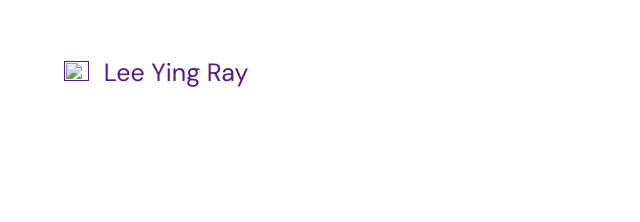
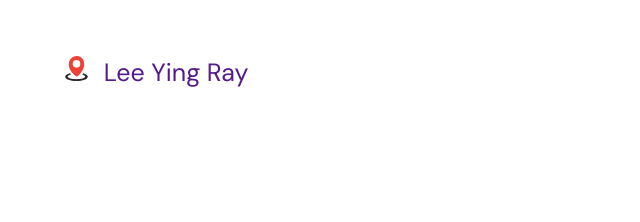
Before and after one commit to HigherGround189/Portfolio, a plain HTML site: page index.html in a window 1280 px wide. Shown: the top 222 px of the page, 0-640 px from the left. Drawn offline with nearby package versions, Linux system fonts and the light colour scheme.

Commit message:
Update index.html

```diff
--- a/index.html
+++ b/index.html
@@ -352,7 +352,7 @@
   <nav>
     <div class="left-text">
       <a href="">
-        <img src="../../Module/Project/Images/address-icon.svg" alt="" class="logo-img">
+        <img src="Images/address-icon.svg" alt="" class="logo-img">
         Lee Ying Ray
       </a>
     </div>
@@ -407,7 +407,7 @@
 
     <section class="section-wrapper">
       <div class="section-name">
-        <img src="../../Module/Project/Images/address-icon.svg" alt="" class="logo-img">
+        <img src="Images/address-icon.svg" alt="" class="logo-img">
           Lee Ying Ray
       </div>
 
```
